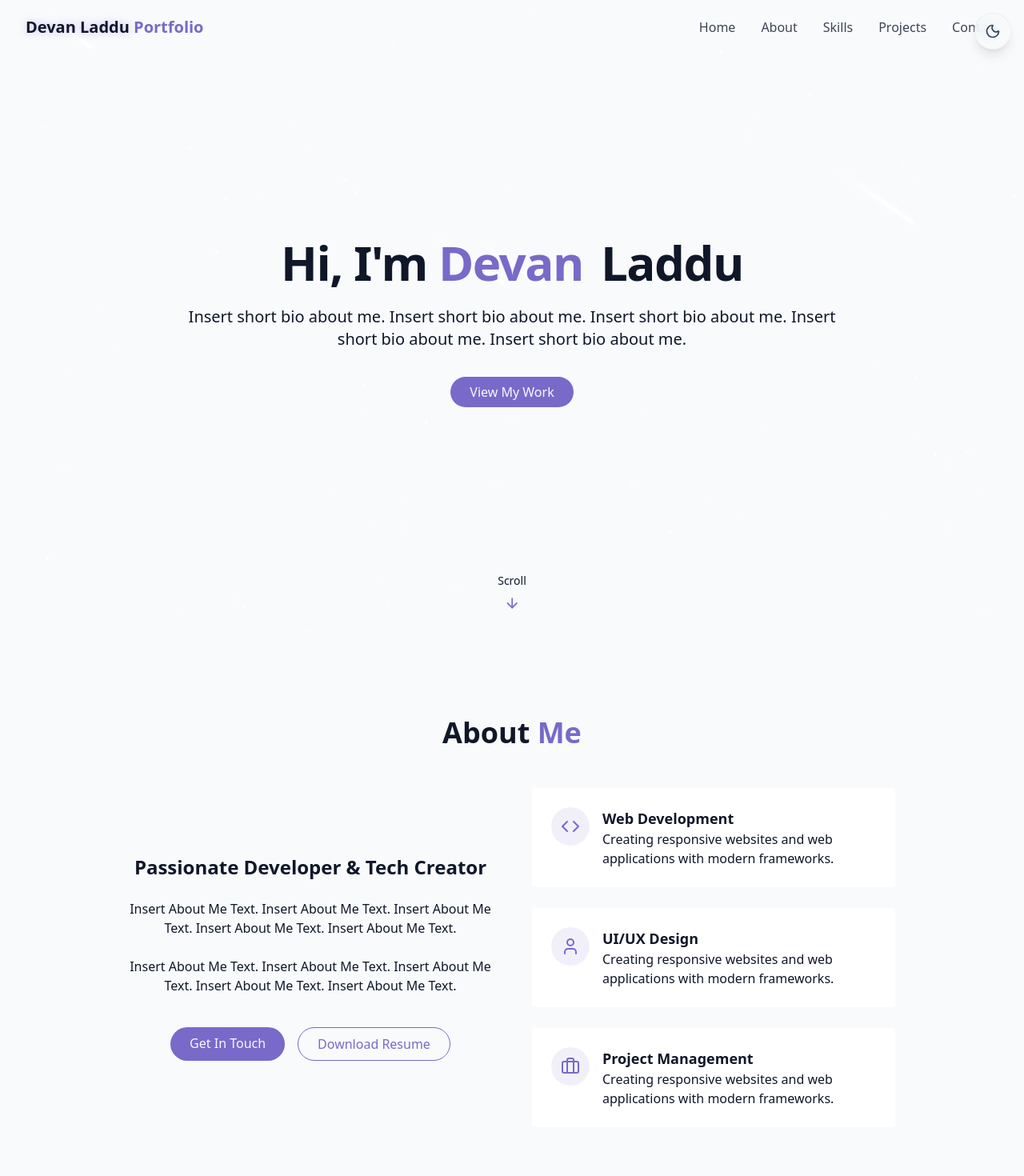
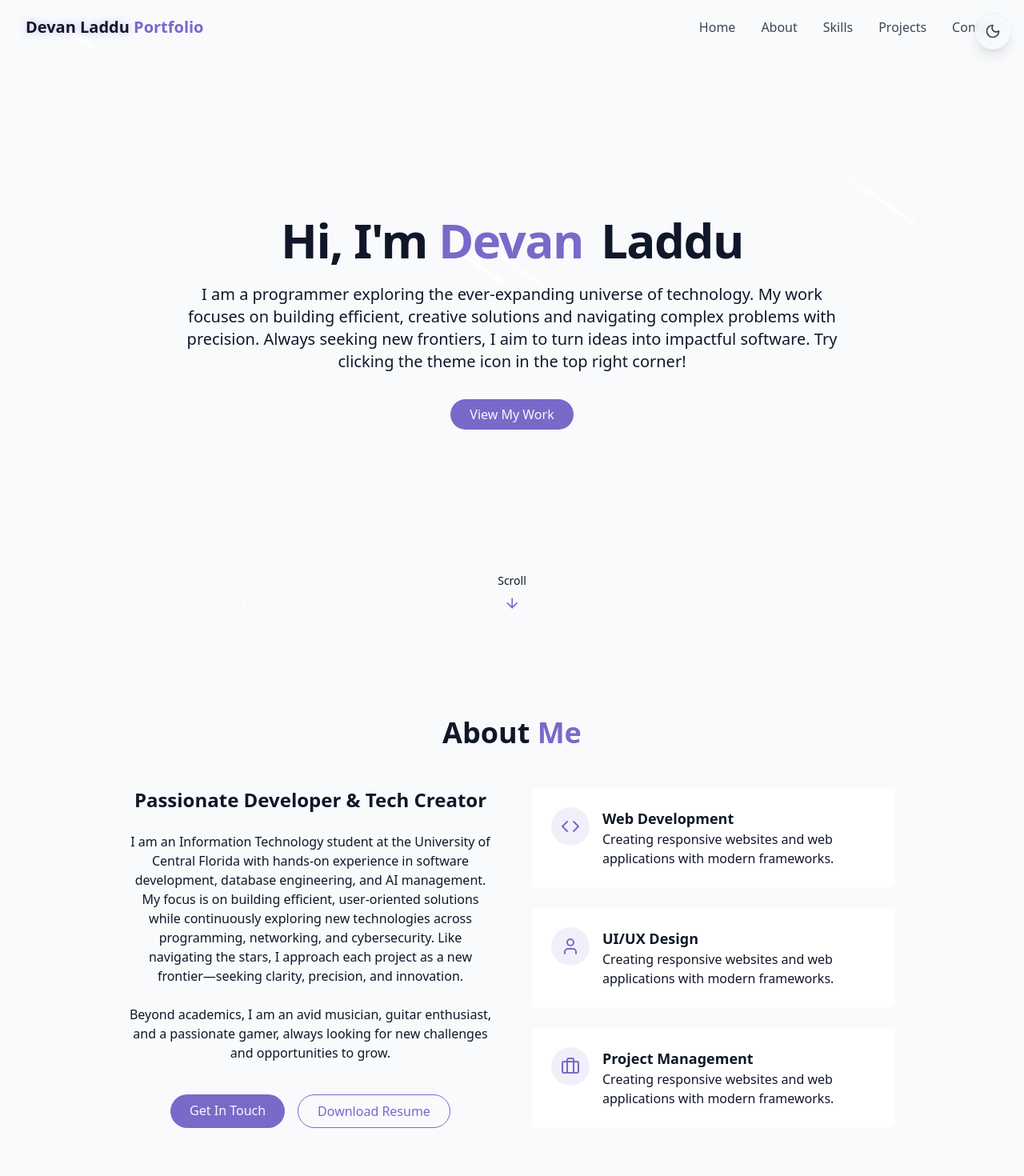
Before and after one commit to dladdu/Devan-Laddu-Portfolio, a React (Vite) app: page / in a window 1280 px wide. Shown: the top 1470 px of the page at 80% size. Built offline with nearby package versions, Linux system fonts and the light colour scheme.

Commit message:
Update 1.1.2
Updated about me bio

Updated Hero section bio

Updated Footer

```diff
--- a/src/components/AboutSection.jsx
+++ b/src/components/AboutSection.jsx
@@ -12,15 +12,13 @@ export const AboutSection = () => {
                     <div className="space-y-6">
                         <h3 className="text-2xl font-semibold"> Passionate Developer & Tech Creator</h3>
                         <p className = "text-muted-foreground">
-                            Insert About Me Text. Insert About Me Text.
-                            Insert About Me Text. Insert About Me Text.
-                            Insert About Me Text.
+                        I am an Information Technology student at the University of Central Florida with hands-on experience in software development, database engineering, and AI management.
+                        My focus is on building efficient, user-oriented solutions while continuously exploring new technologies across programming, networking, and cybersecurity.
+                        Like navigating the stars, I approach each project as a new frontier—seeking clarity, precision, and innovation.
                         </p>
 
                         <p className = "text-muted-foreground">
-                            Insert About Me Text. Insert About Me Text.
-                            Insert About Me Text. Insert About Me Text.
-                            Insert About Me Text.
+                        Beyond academics, I am an avid musician, guitar enthusiast, and a passionate gamer, always looking for new challenges and opportunities to grow.
                         </p>
 
                         <div className="flex flex-col sm:flex-row gap-4 pt-4 justify-center">
--- a/src/components/Footer.jsx
+++ b/src/components/Footer.jsx
@@ -5,7 +5,7 @@ export const Footer = () => {
     return (
         <footer className="py-12 px-4 bg-card relative border-t border-border mt-12 pt-8 flex flex-wrap justify-between items-center">
             <p className="text-sm text-muted-foreground">
-                &copy; {new Date().getFullYear()} DevanLaddu.com. All rights reserved.
+                &copy; {new Date().getFullYear()} devan-laddu-portfolio.vercel.app. All rights reserved.
             </p>
 
             <a href="#hero" className ="p-2 rounded-full bg-primary/10 hover:bg-primary/20 text-primary transition-colors">
--- a/src/components/HeroSection.jsx
+++ b/src/components/HeroSection.jsx
@@ -16,9 +16,9 @@ export const HeroSection = () => {
                     </h1>
 
                     <p className="text-lg md:text-xl text-muted-foreground max-2-2xl mx-auto opacity-0 animate-fade-in-delay-3">
-                        Insert short bio about me. Insert short bio about me.
-                        Insert short bio about me. Insert short bio about me.
-                        Insert short bio about me.
+                    I am a programmer exploring the ever-expanding universe of technology.
+                    My work focuses on building efficient, creative solutions and navigating complex problems with precision.
+                    Always seeking new frontiers, I aim to turn ideas into impactful software. Try clicking the theme icon in the top right corner!
                     </p>
 
                     <div className="pt-4 opacity-0 animate-fade-in-delay-4">
```
